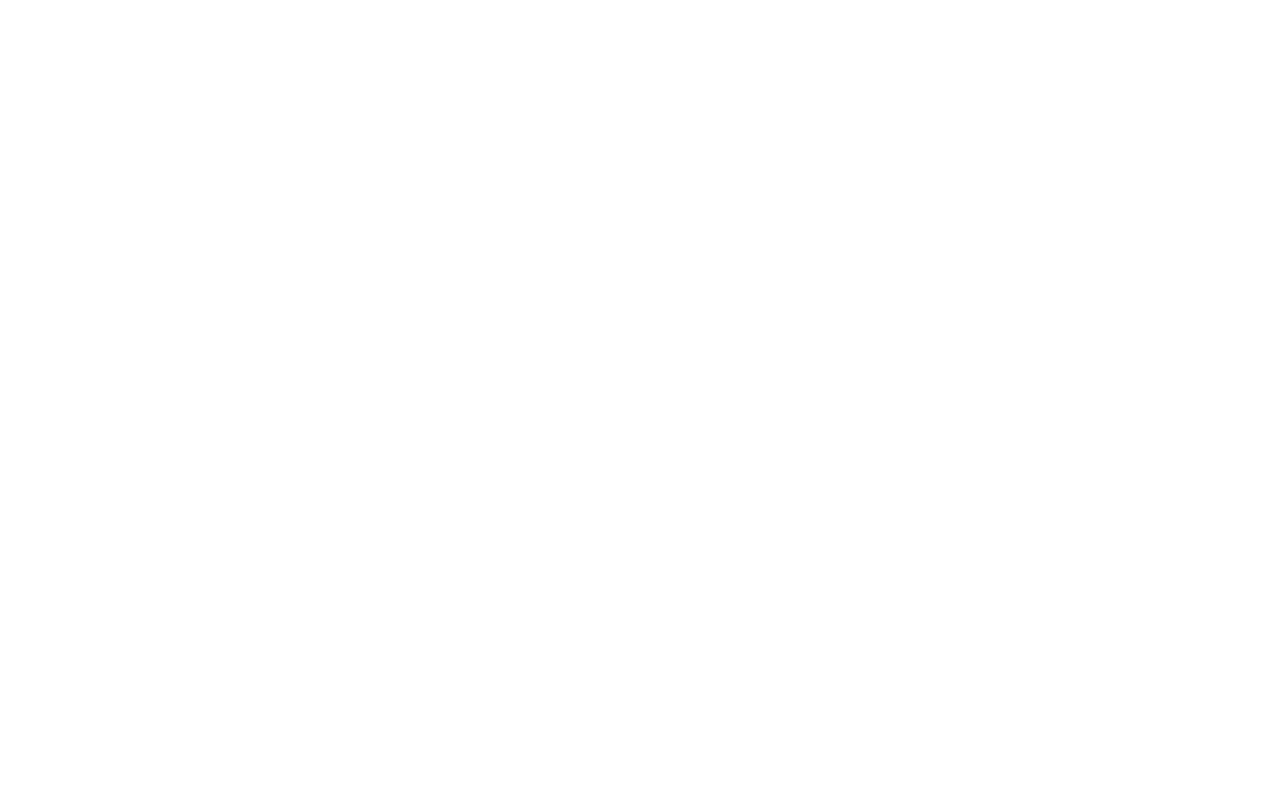
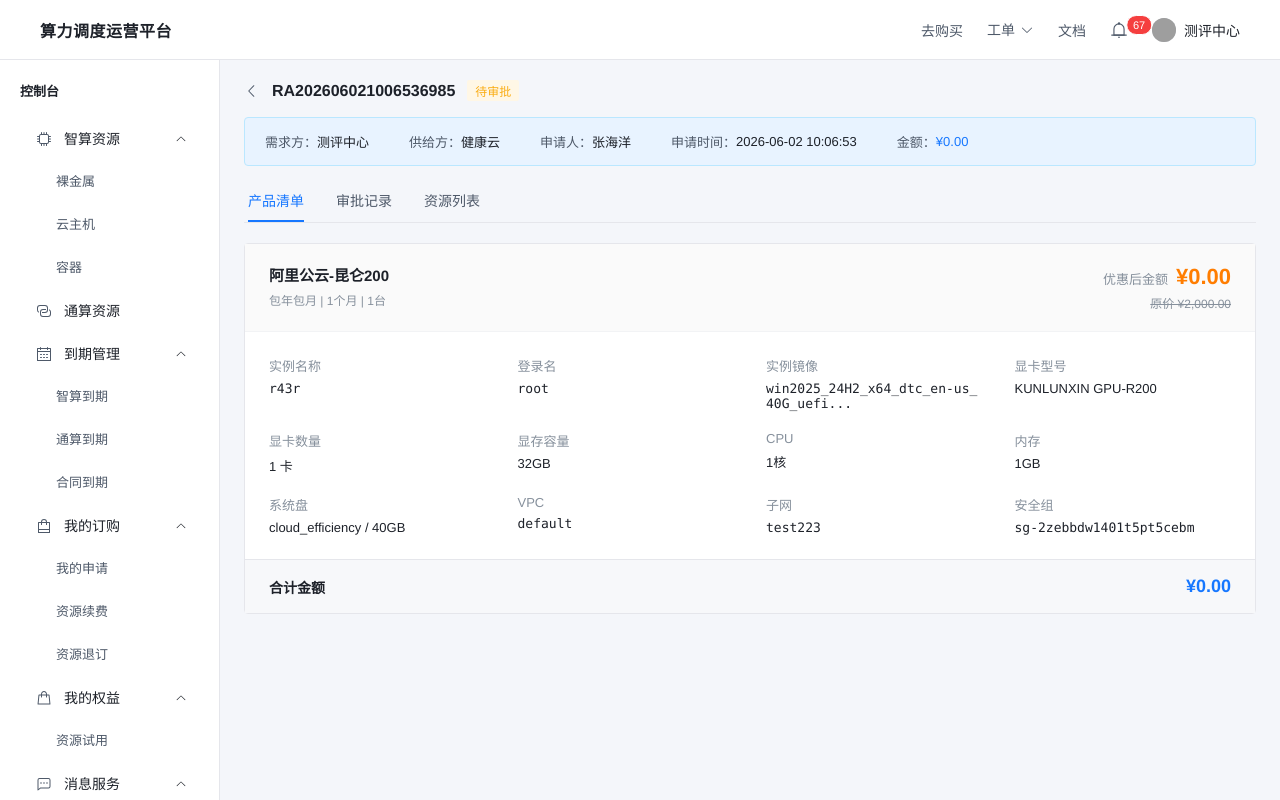
Before and after one commit to turbocalhj/MyhealthCloudeV2, a Vue app: page /#/console/apply-detail in a window 1280 px wide. Before the commit this address had no page. Built offline with nearby package versions, Linux system fonts and the light colour scheme; grey boxes are pictures that could not be loaded.

Commit message:
我的申请-跳转详情

```diff
--- a/src/layout/ConsoleLayout.vue
+++ b/src/layout/ConsoleLayout.vue
@@ -77,7 +77,7 @@
             <el-sub-menu index="order-group">
               <template #title>
                 <el-icon class="menu-icon-native"><ShoppingBag /></el-icon>
-                <span>我的订阅</span>
+                <span>我的订购</span>
               </template>
               <el-menu-item index="/console/order-apply">我的申请</el-menu-item>
               <el-menu-item index="/console/order-renew">资源续费</el-menu-item>
--- a/src/router/index.ts
+++ b/src/router/index.ts
@@ -143,6 +143,20 @@
         name: 'TicketCreate',
         component: () => import('@/views/console/TicketCreate.vue'),
         meta: { title: '创建工单' }
+      },
+      // src/router/index.ts 内部对应部分
+      {
+        path: 'order-apply',
+        name: 'OrderApply',
+        component: () => import('@/views/console/OrderManager.vue'),
+        meta: { title: '我的申请' }
+      },
+      // 🚀 追加此节点：开辟独立的详情页专属物理路径
+      {
+        path: 'apply-detail',
+        name: 'ApplyDetail',
+        component: () => import('@/views/console/ApplyDetail.vue'),
+        meta: { title: '申请工单详情' }
       }
     ]
   },
--- /dev/null
+++ b/src/views/console/ApplyDetail.vue
@@ -0,0 +1,154 @@
+<template>
+  <div class="apply-detail-container">
+    <div class="detail-navigation-header">
+      <el-icon class="back-arrow-btn" @click="$router.back()"><ArrowLeft /></el-icon>
+      <span class="apply-id-text">{{ applyInfo.applyId }}</span>
+      <span class="status-badge-pending">待审批</span>
+    </div>
+
+    <div class="metadata-summary-infobar">
+      <div class="meta-cell"><span class="lbl">需求方：</span><span class="val">{{ applyInfo.demander }}</span></div>
+      <div class="meta-cell"><span class="lbl">供给方：</span><span class="val">{{ applyInfo.provider }}</span></div>
+      <div class="meta-cell"><span class="lbl">申请人：</span><span class="val">{{ applyInfo.applicant }}</span></div>
+      <div class="meta-cell"><span class="lbl">申请时间：</span><span class="val">{{ applyInfo.applyTime }}</span></div>
+      <div class="meta-cell"><span class="lbl">金额：</span><span class="val price-blue">¥{{ applyInfo.price }}</span></div>
+    </div>
+
+    <div class="detail-tabs-navigation-strip">
+      <span
+        v-for="tab in tabOptions"
+        :key="tab.key"
+        :class="['strip-item', { active: activeTab === tab.key }]"
+        @click="activeTab = tab.key"
+      >
+        {{ tab.label }}
+      </span>
+    </div>
+
+    <div class="tab-content-block-canvas" style="margin-top: 20px;">
+      <div v-if="activeTab === 'product'" class="product-spec-profile-card">
+        <div class="product-main-header-row">
+          <div class="product-title-group">
+            <h3 class="product-main-title">阿里公云-昆仑200</h3>
+            <span class="product-sub-lease-lbl">包年包月 | 1个月 | 1台</span>
+          </div>
+          <div class="product-price-summary-box">
+            <div class="discount-price"><span class="lbl-txt">优惠后金额</span> <span class="val-num">¥0.00</span></div>
+            <div class="original-price">原价 ¥2,000.00</div>
+          </div>
+        </div>
+
+        <div class="hardware-properties-matrix-grid">
+          <div class="prop-cell"><span class="p-lbl">实例名称</span><span class="p-val font-mono">r43r</span></div>
+          <div class="prop-cell"><span class="p-lbl">登录名</span><span class="p-val font-mono">root</span></div>
+          <div class="prop-cell"><span class="p-lbl">实例镜像</span><span class="p-val font-mono">win2025_24H2_x64_dtc_en-us_40G_uefi...</span></div>
+          <div class="prop-cell"><span class="p-lbl">显卡型号</span><span class="p-val">KUNLUNXIN GPU-R200</span></div>
+
+          <div class="prop-cell"><span class="p-lbl">显卡数量</span><span class="p-val">1 卡</span></div>
+          <div class="prop-cell"><span class="p-lbl">显存容量</span><span class="p-val">32GB</span></div>
+          <div class="prop-cell"><span class="p-lbl">CPU</span><span class="p-val">1核</span></div>
+          <div class="prop-cell"><span class="p-lbl">内存</span><span class="p-val">1GB</span></div>
+
+          <div class="prop-cell"><span class="p-lbl">系统盘</span><span class="p-val">cloud_efficiency / 40GB</span></div>
+          <div class="prop-cell"><span class="p-lbl">VPC</span><span class="p-val font-mono">default</span></div>
+          <div class="prop-cell"><span class="p-lbl">子网</span><span class="p-val font-mono">test223</span></div>
+          <div class="prop-cell"><span class="p-lbl">安全组</span><span class="p-val font-mono">sg-2zebbdw1401t5pt5cebm</span></div>
+        </div>
+
+        <div class="total-aggregate-amount-bar">
+          <span class="total-lbl">合计金额</span>
+          <span class="total-val">¥0.00</span>
+        </div>
+      </div>
+
+      <div v-else class="empty-placeholder-block">
+        <el-empty description="暂无历史流转记录" :image-size="100" />
+      </div>
+    </div>
+  </div>
+</template>
+
+<script setup lang="ts">
+import { ref, onMounted } from 'vue'
+import { useRoute } from 'vue-router'
+import { ArrowLeft } from '@element-plus/icons-vue'
+
+const route = useRoute()
+const activeTab = ref('product')
+
+const tabOptions = [
+  { label: '产品清单', key: 'product' },
+  { label: '审批记录', key: 'record' },
+  { label: '资源列表', key: 'resource' }
+]
+
+const applyInfo = ref({
+  applyId: 'RA202606021006536985',
+  demander: '测评中心',
+  provider: '健康云',
+  applicant: '张海洋',
+  applyTime: '2026-06-02 10:06:53',
+  price: '0.00'
+})
+
+onMounted(() => {
+  // 如果从列表携带了动态 query 矩阵则覆盖初始快照
+  if (route.query && Object.keys(route.query).length > 0) {
+    applyInfo.value = {
+      applyId: (route.query.applyId as string) || applyInfo.value.applyId,
+      demander: '测评中心',
+      provider: '健康云',
+      applicant: (route.query.applicant as string) || applyInfo.value.applicant,
+      applyTime: (route.query.applyTime as string) || applyInfo.value.applyTime,
+      price: (route.query.price as string) || applyInfo.value.price
+    }
+  }
+})
+</script>
+
+<style scoped>
+.apply-detail-container { width: 100%; display: flex; flex-direction: column; }
+.detail-navigation-header { display: flex; align-items: center; gap: 12px; margin-bottom: 16px; }
+.back-arrow-btn { font-size: 16px; color: #4E5969; cursor: pointer; transition: color 0.2s; }
+.back-arrow-btn:hover { color: #1677FF; }
+.apply-id-text { font-size: 16px; font-weight: 600; color: #1D2129; }
+.status-badge-pending { background-color: #FFF7E6; color: #FAAD14; font-size: 12px; padding: 2px 8px; border-radius: 2px; font-weight: 500; }
+
+/* 基础元数据信息面板面板排版 */
+.metadata-summary-infobar { background-color: #E8F3FF; border-radius: 4px; padding: 14px 20px; display: flex; flex-wrap: wrap; gap: 16px 40px; border: 1px solid #BAE7FF; }
+.meta-cell { font-size: 13px; display: flex; align-items: center; }
+.meta-cell .lbl { color: #4E5969; }
+.meta-cell .val { color: #1D2129; font-weight: 400; }
+.price-blue { color: #1677FF !important; font-weight: 500 !important; }
+
+/* 选项卡条 */
+.detail-tabs-navigation-strip { display: flex; gap: 32px; border-bottom: 1px solid #E5E6EB; margin-top: 24px; padding-left: 4px; }
+.strip-item { font-size: 14px; color: #4E5969; padding-bottom: 12px; cursor: pointer; position: relative; transition: all 0.2s; }
+.strip-item:hover, .strip-item.active { color: #1677FF; }
+.strip-item.active { font-weight: 500; }
+.strip-item.active::after { content: ''; position: absolute; bottom: 0; left: 0; width: 100%; height: 2px; background-color: #1677FF; }
+
+/* 产品规格大卡片 */
+.product-spec-profile-card { background-color: #ffffff; border-radius: 4px; border: 1px solid #E5E6EB; display: flex; flex-direction: column; }
+.product-main-header-row { display: flex; justify-content: space-between; align-items: flex-start; padding: 20px 24px; border-bottom: 1px solid #F2F3F5; background-color: #FAFAFA; }
+.product-main-title { font-size: 15px; font-weight: bold; color: #1D2129; margin: 0 0 6px 0; }
+.product-sub-lease-lbl { font-size: 12px; color: #86909C; }
+.product-price-summary-box { text-align: right; }
+.discount-price { font-size: 13px; color: #86909C; display: flex; align-items: baseline; gap: 8px; }
+.discount-price .val-num { font-size: 22px; font-weight: 700; color: #FF7D00; }
+.original-price { font-size: 12px; color: #86909C; text-decoration: line-through; margin-top: 4px; }
+
+/* 硬件配置12宫格核心面板 */
+.hardware-properties-matrix-grid { display: grid; grid-template-columns: repeat(4, 1fr); gap: 20px 32px; padding: 24px; }
+.prop-cell { display: flex; flex-direction: column; gap: 6px; font-size: 13px; }
+.prop-cell .p-lbl { color: #86909C; }
+.prop-cell .p-val { color: #1D2129; font-weight: 400; word-break: break-all; }
+
+/* 合计条 */
+.total-aggregate-amount-bar { background-color: #F7F8FA; border-top: 1px solid #E5E6EB; padding: 16px 24px; display: flex; justify-content: space-between; align-items: center; }
+.total-lbl { font-size: 14px; font-weight: bold; color: #1D2129; }
+.total-val { font-size: 18px; font-weight: 700; color: #1677FF; }
+
+.empty-placeholder-block { background: #ffffff; padding: 60px; border-radius: 4px; border: 1px solid #E5E6EB; }
+.font-mono { font-family: Consolas, Monaco, monospace; }
+</style>
--- a/src/views/console/OrderManager.vue
+++ b/src/views/console/OrderManager.vue
@@ -28,7 +28,7 @@
         >
           <el-table-column prop="applyId" label="申请单编号" min-width="180">
             <template #default="scope">
-              <span class="table-interactive-blue-lbl">{{ scope.row.applyId }}</span>
+              <span class="table-interactive-blue-lbl" @click="goToDetail(scope.row)">{{ scope.row.applyId }}</span>
             </template>
           </el-table-column>
           <el-table-column prop="applicant" label="申请人" width="110" />
@@ -44,7 +44,7 @@
           <el-table-column prop="updateTime" label="更新时间" width="170" />
           <el-table-column label="操作" fixed="right" width="80">
             <template #default="scope">
-              <span class="action-blue-link" @click="handleCheckDetail(scope.row)">详情</span>
+              <span class="table-action-trigger-lbl" @click="goToDetail(scope.row)">详情</span>
             </template>
           </el-table-column>
         </el-table>
@@ -76,25 +76,26 @@
 
 <script setup lang="ts">
 import { ref, computed, watch } from 'vue'
-import { useRoute } from 'vue-router'
+import { useRoute, useRouter } from 'vue-router'
 import { Search } from '@element-plus/icons-vue'
 import { ElMessage } from 'element-plus'
 
 const route = useRoute()
+const router = useRouter()
 
 const activeStatusSelect = ref('待审批')
 const applyIdQuery = ref('')
 
-// 动态路由计算机制：辨别是图八（我的申请）还是图九十（续费与退订）
+// 动态路由计算机制：辨别是我的申请、资源续费还是资源退订
 const isApplyOrderView = computed(() => route.path.includes('apply'))
 const isRenewView = computed(() => route.path.includes('renew'))
 
-// 完美反填图八大版本提报申请历史数据集矩阵快照记录数
+// 历史提报申请快照数据矩阵
 const applyRawList = ref([
-  { applyId: 'RA202605311246282536', applicant: '张海洋', price: '¥0.00', status: '待审批', applyTime: '2026-05-31 12:46:28', updateTime: '2026-05-31 12:46:28' },
-  { applyId: 'RA202605291126404900', applicant: '张海洋', price: '¥0.00', status: '待审批', applyTime: '2026-05-29 11:26:40', updateTime: '2026-05-29 11:26:40' },
-  { applyId: 'RA202605291119310432', applicant: '张海洋', price: '¥0.00', status: '待审批', applyTime: '2026-05-29 11:19:31', updateTime: '2026-05-29 11:19:31' },
-  { applyId: 'RA202605291108592469', applicant: '张海洋', price: '¥0.00', status: '待审批', applyTime: '2026-05-29 11:08:59', updateTime: '2026-05-29 11:08:59' }
+  { applyId: 'RA202605311246282536', applicant: '张海洋', price: '0.00', status: '待审批', applyTime: '2026-05-31 12:46:28', updateTime: '2026-05-31 12:46:28' },
+  { applyId: 'RA202605291126404900', applicant: '张海洋', price: '0.00', status: '待审批', applyTime: '2026-05-29 11:26:40', updateTime: '2026-05-29 11:26:40' },
+  { applyId: 'RA202605291119310432', applicant: '张海洋', price: '0.00', status: '待审批', applyTime: '2026-05-29 11:19:31', updateTime: '2026-05-29 11:19:31' },
+  { applyId: 'RA202605291108592469', applicant: '张海洋', price: '0.00', status: '待审批', applyTime: '2026-05-29 11:08:59', updateTime: '2026-05-29 11:08:59' }
 ])
 
 const filteredApplyData = computed(() => {
@@ -109,8 +110,22 @@
   activeStatusSelect.value = '待审批'
 })
 
-const handleSearch = () => { ElMessage.success('订购工单清单载入完成') }
-const handleCheckDetail = (row: any) => { ElMessage.info(`读取订购单审批历史详情: ${row.applyId}`) }
+const handleSearch = () => {
+  ElMessage.success('订购工单清单载入完成')
+}
+
+// 🚀 新增页面跳转函数：将当前行的数据通过 query 传递给详情页
+const goToDetail = (row: any) => {
+  router.push({
+    path: '/console/apply-detail',
+    query: {
+      applyId: row.applyId,
+      applicant: row.applicant,
+      applyTime: row.applyTime,
+      price: row.price
+    }
+  })
+}
 </script>
 
 <style scoped>
@@ -120,14 +135,16 @@
 .select-cell { display: flex; align-items: center; gap: 10px; }
 .cell-lbl { font-size: 14px; color: #4E5969; }
 .btn-primary-blue { background-color: #1677FF !important; border-color: #1677FF !important; }
-.table-interactive-blue-lbl { color: #1677FF; cursor: pointer; }
-.action-blue-link { color: #1677FF; cursor: pointer; font-size: 14px; }
+.table-interactive-blue-lbl { color: #1677FF; cursor: pointer; font-weight: 500; }
+.table-interactive-blue-lbl:hover { text-decoration: underline; }
+.table-action-trigger-lbl { color: #1677FF; cursor: pointer; font-size: 14px; }
+.table-action-trigger-lbl:hover { color: #4096ff; }
 
-/* 图八要求：高质感橙黄色圆点带动的“● 待审批”状态排版规范 */
+/* 橙黄色圆点 “● 待审批” 状态标签排版规范 */
 .orange-pending-status-node { color: #FAAD14; font-size: 13px; display: inline-flex; align-items: center; gap: 4px; font-weight: 400; }
 .dot-blink-inner { font-size: 10px; }
 
-/* 图九图十专属排版 */
+/* 续费与退订布局 */
 .order-empty-action-header-row { display: flex; justify-content: space-between; align-items: center; padding-bottom: 12px; border-bottom: 1px solid #F0F2F5; }
 .empty-fullscreen-display-box { padding: 80px 0; display: flex; justify-content: center; align-items: center; width: 100%; }
 .empty-top-mock-filters { display: flex; gap: 20px; font-size: 14px; color: #4E5969; }
```
